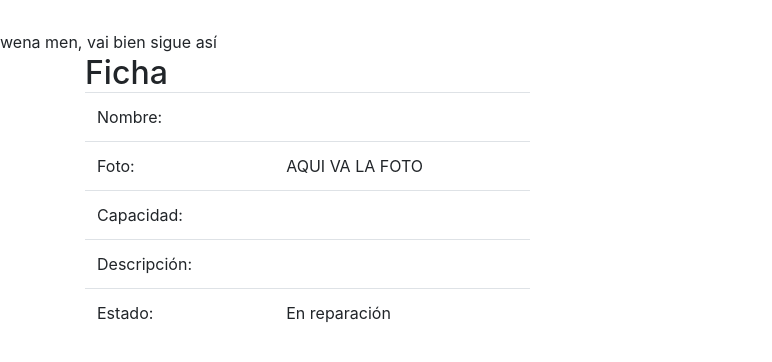
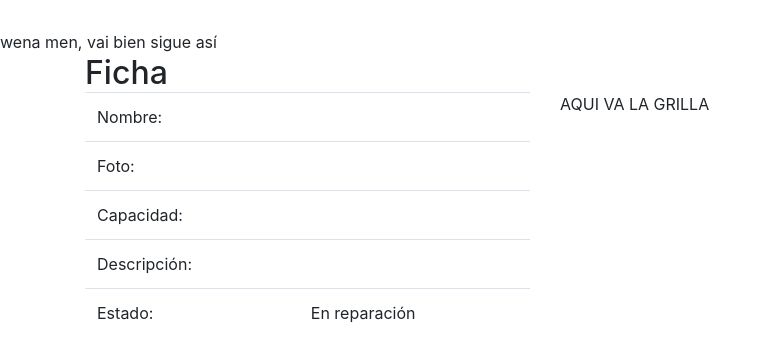
Before and after one commit to DCC-CC4401/2018-1-200-100-requisitos-los-que-querai-T4, a Django app: template cc4401Inventory/spacesApp/templates/ficha_espacio.html in a window 1280 px wide. Shown: the part 78-440 px from the top of the page, without its empty margins (0-772 px from the left). Run offline with Django 3.2, Linux system fonts and the light colour scheme; the template is opened without the code that fills it, so the values that code supplies are empty; some libraries are stand-ins or nearby versions.

Commit message:
added first version of 'ficha espacio'

```diff
--- a/cc4401Inventory/spacesApp/templates/ficha_espacio.html
+++ b/cc4401Inventory/spacesApp/templates/ficha_espacio.html
@@ -11,6 +11,8 @@ wena men, vai bien sigue así
     <div class="container">
     <h2>Ficha</h2>
     <div class="row">
+
+
         <div class="col col-lg-5">
             <table class="table">
                 <tr>
@@ -19,7 +21,7 @@ wena men, vai bien sigue así
                 </tr>
                 <tr>
                     <td>Foto:</td>
-                    <td>AQUI VA LA FOTO</td>
+                    <td><img src="{{ space.image }}"></td>
                 </tr>
                 <tr>
                     <td>Capacidad:</td>
@@ -35,6 +37,10 @@ wena men, vai bien sigue así
                 </tr>
             </table>
         </div>
+
+        <div class="col col-lg-5">
+            AQUI VA LA GRILLA
+        </div>
     </div>
 
 
--- a/cc4401Inventory/spacesApp/views.py
+++ b/cc4401Inventory/spacesApp/views.py
@@ -13,7 +13,8 @@ from django.contrib import messages
 def ficha_espacio(request, space_id):
     try:
         space = Space.objects.get(id= space_id)
-        context = {'space' : space}
+        admin = request.user.is_staff
+        context = {'space' : space, 'admin': admin}
         return render(request, 'ficha_espacio.html', context)
 
 
```
